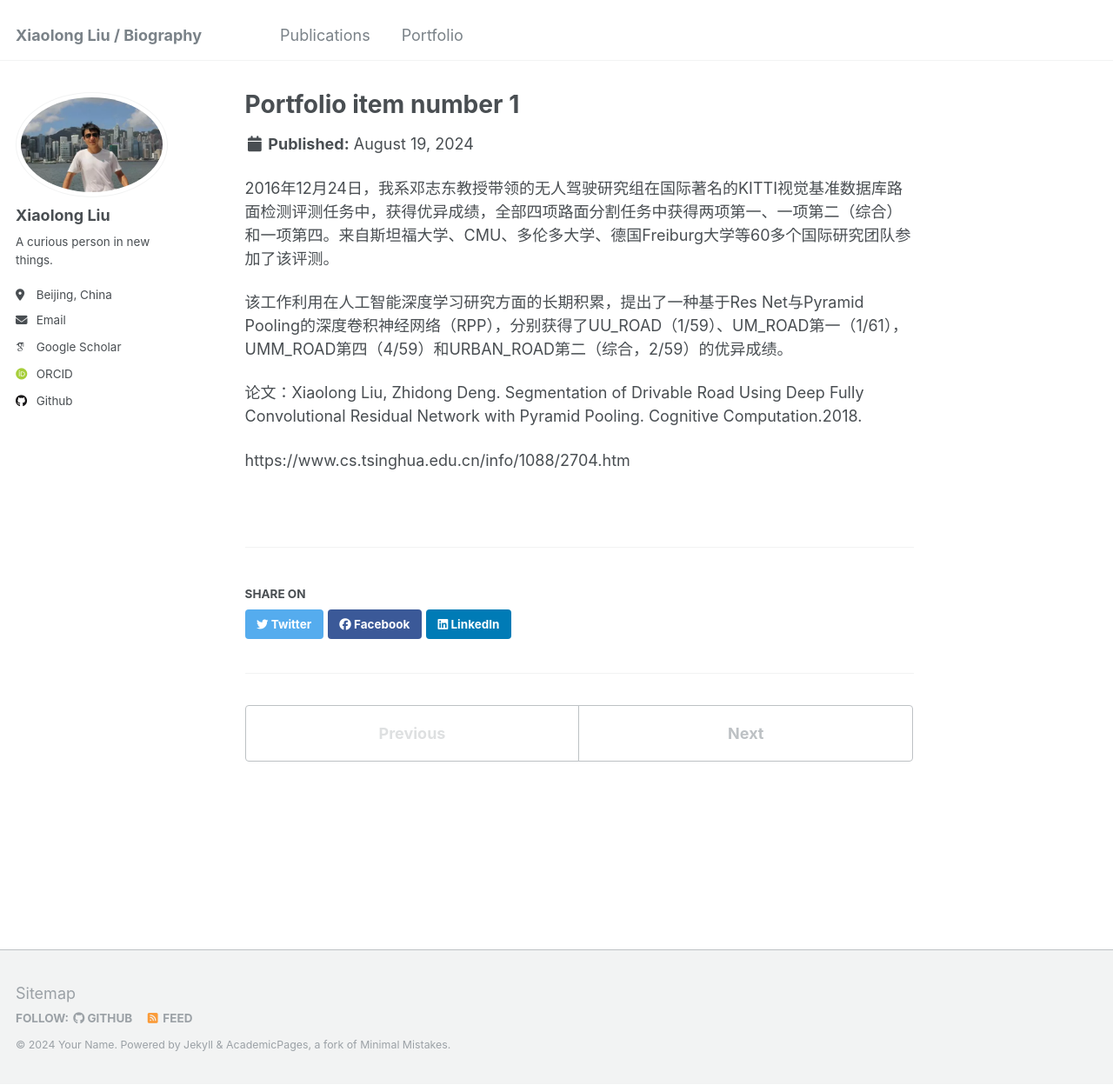
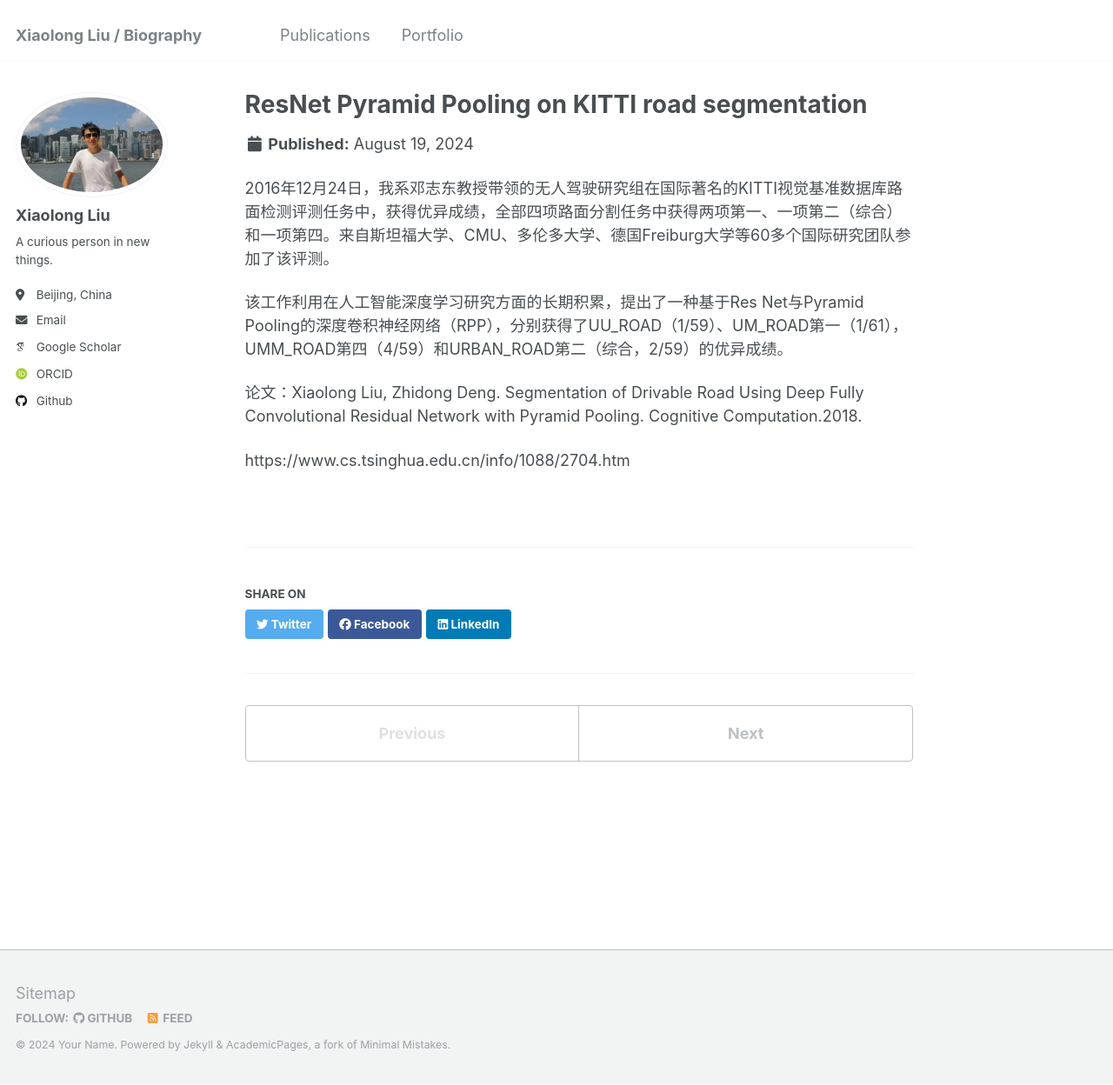
Before and after one commit to xllau/xllau.github.io, a Jekyll site: the page built from _portfolio/portfolio-1.md, in a window 1280 px wide and 1248 px high. Shown: the whole window at 87% size. Built offline with Jekyll 4.4.1, drawn with Linux system fonts in a browser that asks for light colours; some web fonts are replaced.

Commit message:
Update portfolio-1.md

```diff
--- a/_portfolio/portfolio-1.md
+++ b/_portfolio/portfolio-1.md
@@ -1,6 +1,6 @@
 ---
-title: "Portfolio item number 1"
-excerpt: "Short description of portfolio item number 1<br/><img src='/images/500x300.png'>"
+title: "ResNet Pyramid Pooling on KITTI road segmentation"
+#excerpt: "Short description of portfolio item number 1<br/><img src='/images/500x300.png'>"
 collection: portfolio
 ---
 
```
